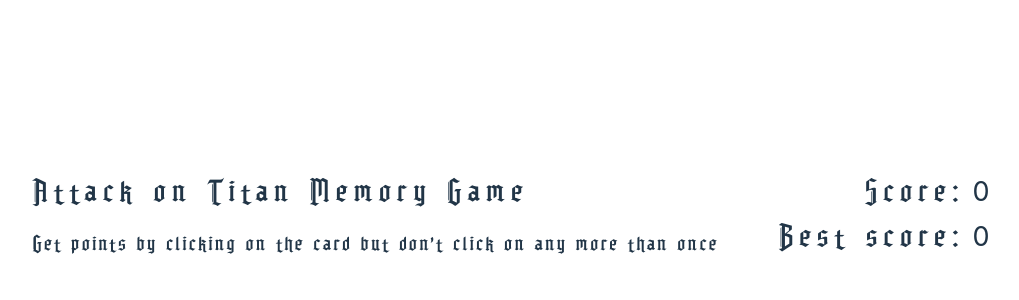
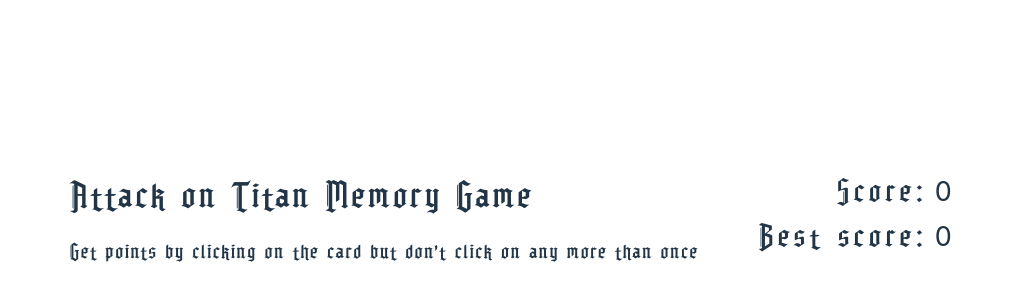
Before and after one commit to ollyjw/odin-memory-card, a React (Vite) app: page / in a window 1280 px wide. Shown: the part 96-396 px from the top of the page, without its empty margins (129-1148 px from the left). Built offline with nearby package versions, Linux system fonts and the light colour scheme; no server answers.

Commit message:
updated styles

```diff
--- a/src/styles/header.css
+++ b/src/styles/header.css
@@ -15,13 +15,13 @@
 
 .heading {
     font-family: 'Ditty';
-    font-size: 30px;
-    letter-spacing: .4rem;
+    font-size: 35px;
+    letter-spacing: .2rem;
     margin: 0 0 15px 0;
 }
 
 .instructions {
     font-family: 'Ditty';
     font-size: 20px;
-    letter-spacing: .15rem;
+    letter-spacing: .1rem;
 }
--- a/src/styles/scoreboard.css
+++ b/src/styles/scoreboard.css
@@ -11,5 +11,5 @@
 .score-title {
     font-family: 'Ditty';
     font-size: 30px;
-    letter-spacing: .4rem;
+    letter-spacing: .3rem;
 }
```
